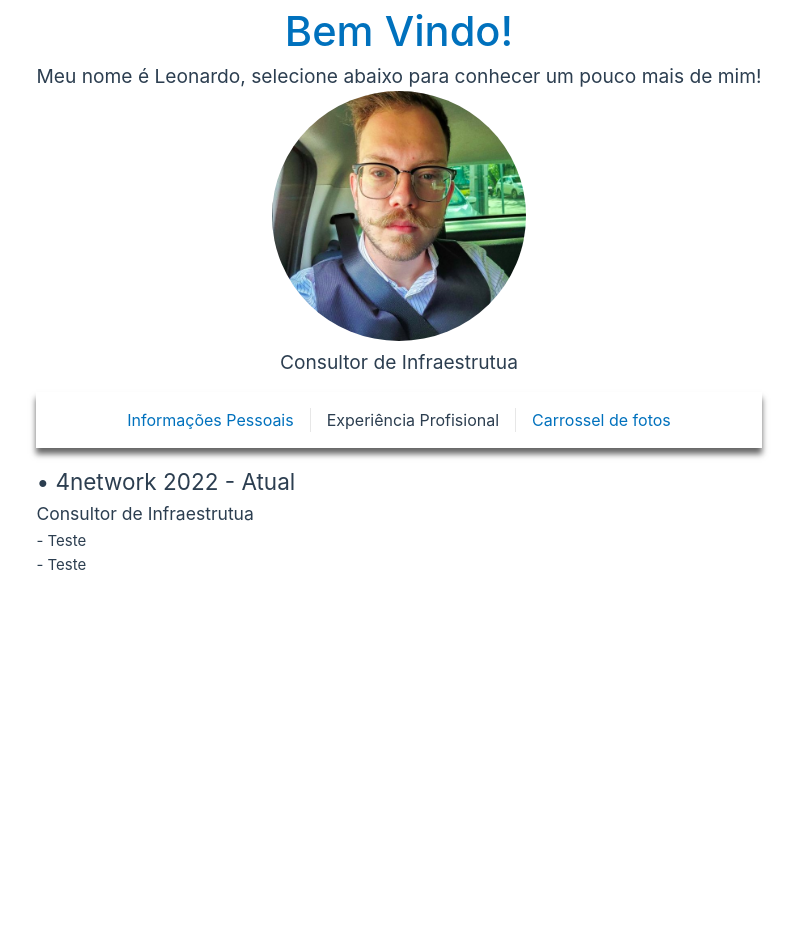
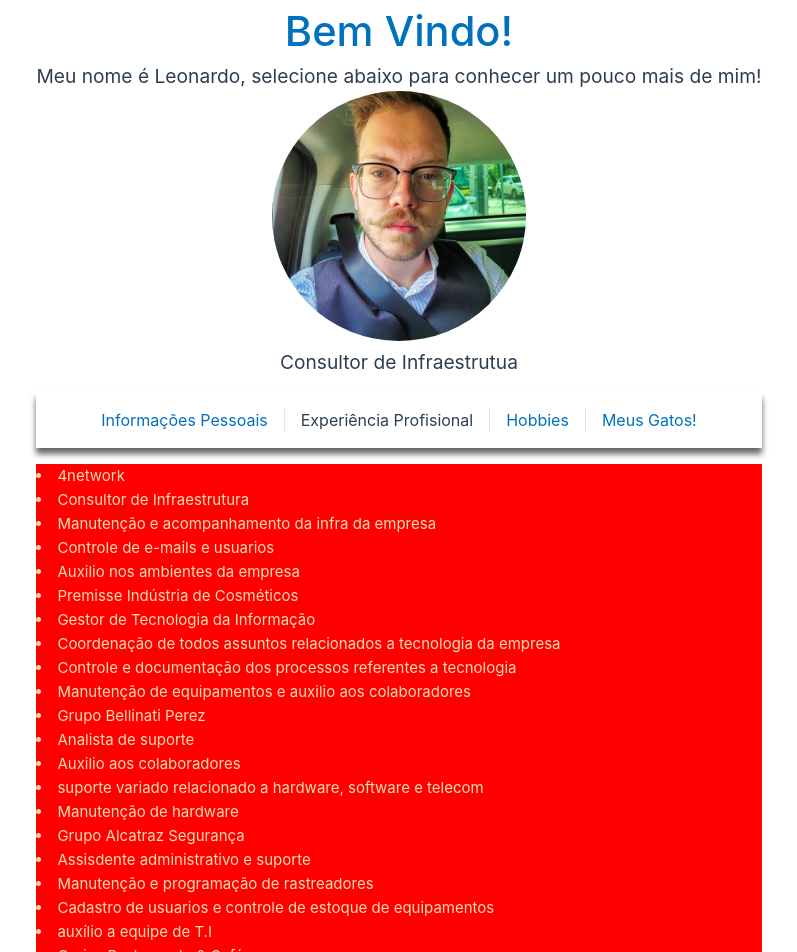
Before and after one commit to reinnerh/firstvue, a Vue app: page /about in a window 1280 px wide. Shown: the top 952 px of the page, without its empty margins (241-1038 px from the left). Built offline with nearby package versions, Linux system fonts and the light colour scheme.

Commit message:
fourth_commit

```diff
--- a/src/App.vue
+++ b/src/App.vue
@@ -14,7 +14,8 @@ import Rodape from './components/Rodape.vue';
       <nav>
         <RouterLink to="/">Informações Pessoais</RouterLink>
         <RouterLink to="/about">Experiência Profisional</RouterLink>
-        <RouterLink to="/carrossel">Carrossel de fotos</RouterLink>
+        <RouterLink to="/Hobbies">Hobbies</RouterLink>
+        <RouterLink to="/gatos">Meus Gatos!</RouterLink>
       </nav>
     </div>
   </header>
--- a/src/router/index.js
+++ b/src/router/index.js
@@ -14,6 +14,11 @@ const router = createRouter({
       name: 'about',
       component: () => import('../views/AboutView.vue')
     },
+   /*  {
+    path: '/gatos',
+    name: 'gatos',
+    component: () => import('../views/Gatosview.vue')
+    } */
   ]
 })
 
--- a/src/views/AboutView.vue
+++ b/src/views/AboutView.vue
@@ -1,15 +1,73 @@
+<script>
+export default {
+  data() {
+    return {
+      infos: [
+        {
+          id: 0,
+          empresa: "4network",
+          cargo: "Consultor de Infraestrutura",
+          atividade1: "Manutenção e acompanhamento da infra da empresa",
+          atividade2: "Controle de e-mails e usuarios",
+          atividade3: "Auxilio nos ambientes da empresa"
+        },
+        {
+          id: 1,
+          empresa: "Premisse Indústria de Cosméticos",
+          cargo: "Gestor de Tecnologia da Informação",
+          atividade1: "Coordenação de todos assuntos relacionados a tecnologia da empresa",
+          atividade2: "Controle e documentação dos processos referentes a tecnologia",
+          atividade3: "Manutenção de equipamentos e auxilio aos colaboradores"
+        },
+        {
+          id: 2,
+          empresa: "Grupo Bellinati Perez",
+          cargo: "Analista de suporte",
+          atividade1: "Auxilio aos colaboradores",
+          atividade2: "suporte variado relacionado a hardware, software e telecom",
+          atividade3: "Manutenção de hardware"
+        },
+        {
+          id: 3,
+          empresa: "Grupo Alcatraz Segurança",
+          cargo: "Assisdente administrativo e suporte",
+          atividade1: "Manutenção e programação de rastreadores",
+          atividade2: "Cadastro de usuarios e controle de estoque de equipamentos",
+          atividade3: "auxílio a equipe de T.I"
+        },
+        {
+          id: 4,
+          empresa: "Cerise Restaurante & Café",
+          cargo: "Garçom e T.I",
+          atividade1: "Atendimento ao cliente",
+          atividade2: "Manutenção dos equipamentos e software relacionado a tecnologia",
+          atividade3: "cuidado com estoque e notas"
+        }
+      ]
+    }
+  }
+}
+</script>
+
 <template>
-  <h2>• 4network 2022 - Atual</h2>
-      <h3>Consultor de Infraestrutua</h3>
-          <h4>   - Teste</h4>
-
-          <h4>   - Teste</h4>
+  <div class="container">
+    <div class="expp" v-for="x in infos">
+      <li>{{ infos[x.id].empresa }}</li>
+      <li>{{ infos[x.id].cargo }}</li>
+      <li>{{ infos[x.id].atividade1 }}</li>
+      <li>{{ infos[x.id].atividade2 }}</li>
+      <li>{{ infos[x.id].atividade3 }}</li>
+    </div>
+  </div>
 </template>
 
-<style>
+<style scoped>
+.container {
+  background-color: red;
+  color: wheat;
+}
 
 .h2 {
   color: rgb(0, 113, 189);
 }
-
 </style>
```
Also changed, not shown: src/components/carrossel.vue (deleted, +0 -36 lines), src/views/CarrosselView.vue (deleted, +0 -9 lines), src/views/GatosView.vue (added), src/views/HobbiesView.vue (added).
